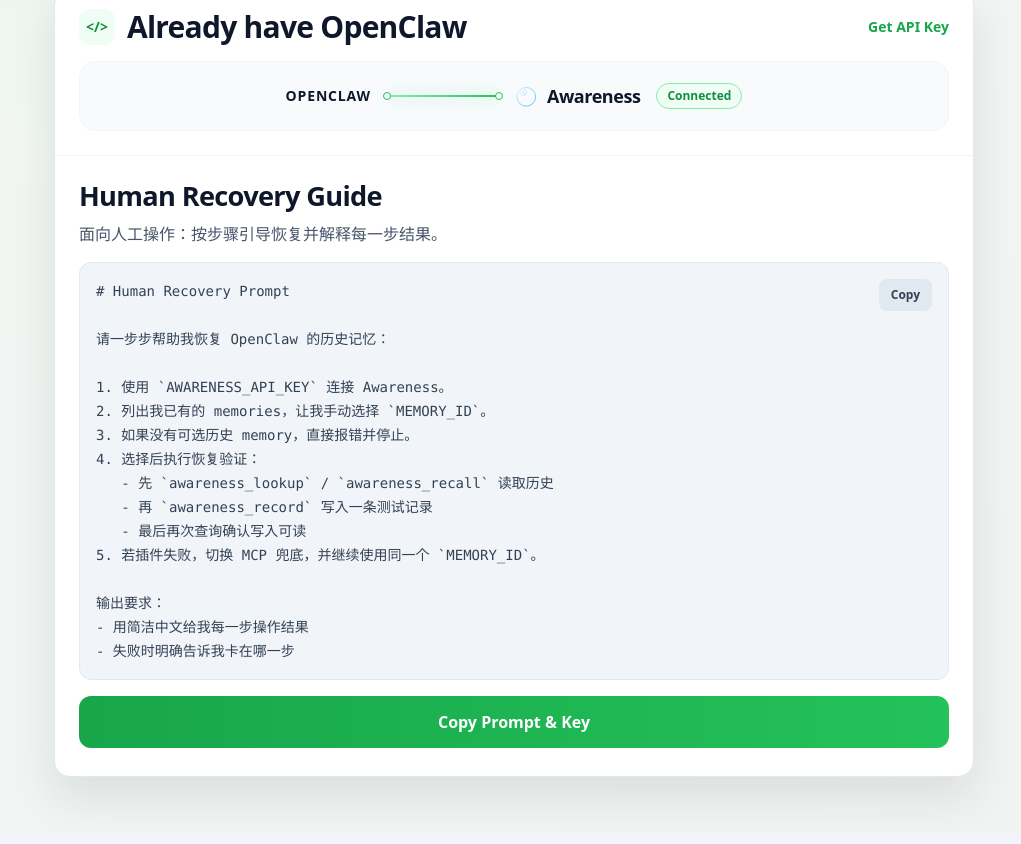
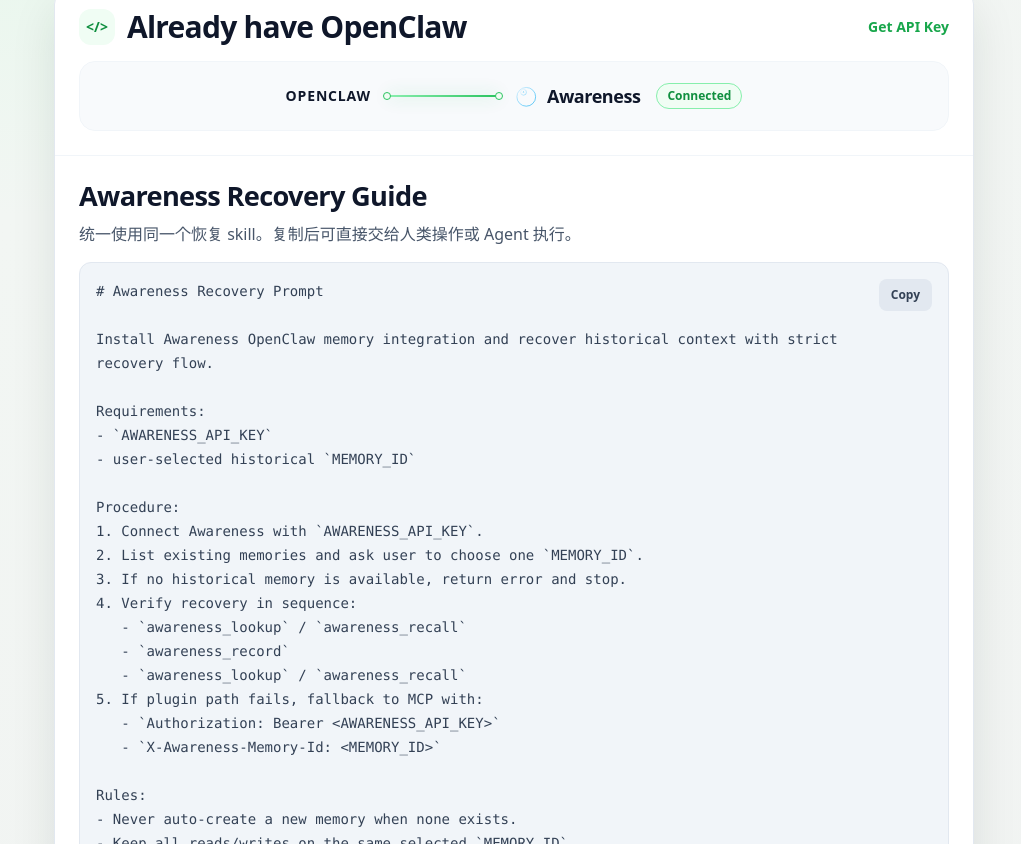
Before and after one commit to AricRedemption/openclaw-awareness-config-vault, a Next.js app: page / in a window 1280 px wide. Shown: the part 436-1280 px from the top of the page, without its empty margins (126-1147 px from the left). Built offline with nearby package versions, Linux system fonts and the light colour scheme.

Commit message:
refactor: use single shared recovery skill prompt

```diff
--- /dev/null
+++ b/public/skills/awareness-recovery.md
@@ -0,0 +1,24 @@
+# Awareness Recovery Prompt
+
+Install Awareness OpenClaw memory integration and recover historical context with strict recovery flow.
+
+Requirements:
+- `AWARENESS_API_KEY`
+- user-selected historical `MEMORY_ID`
+
+Procedure:
+1. Connect Awareness with `AWARENESS_API_KEY`.
+2. List existing memories and ask user to choose one `MEMORY_ID`.
+3. If no historical memory is available, return error and stop.
+4. Verify recovery in sequence:
+   - `awareness_lookup` / `awareness_recall`
+   - `awareness_record`
+   - `awareness_lookup` / `awareness_recall`
+5. If plugin path fails, fallback to MCP with:
+   - `Authorization: Bearer <AWARENESS_API_KEY>`
+   - `X-Awareness-Memory-Id: <MEMORY_ID>`
+
+Rules:
+- Never auto-create a new memory when none exists.
+- Keep all reads/writes on the same selected `MEMORY_ID`.
+- Report each step status clearly.
--- a/public/skills/human-recovery.md
+++ /dev/null
@@ -1,16 +0,0 @@
-# Human Recovery Prompt
-
-请一步步帮助我恢复 OpenClaw 的历史记忆：
-
-1. 使用 `AWARENESS_API_KEY` 连接 Awareness。
-2. 列出我已有的 memories，让我手动选择 `MEMORY_ID`。
-3. 如果没有可选历史 memory，直接报错并停止。
-4. 选择后执行恢复验证：
-   - 先 `awareness_lookup` / `awareness_recall` 读取历史
-   - 再 `awareness_record` 写入一条测试记录
-   - 最后再次查询确认写入可读
-5. 若插件失败，切换 MCP 兜底，并继续使用同一个 `MEMORY_ID`。
-
-输出要求：
-- 用简洁中文给我每一步操作结果
-- 失败时明确告诉我卡在哪一步
--- a/src/app/page.tsx
+++ b/src/app/page.tsx
@@ -11,14 +11,7 @@
   );
   const [copyHint, setCopyHint] = useState("Copy");
   const [copyAllHint, setCopyAllHint] = useState("Copy Prompt & Key");
-
-  const skillFile = useMemo(
-    () =>
-      mode === "human"
-        ? "/skills/human-recovery.md"
-        : "/skills/agent-recovery.md",
-    [mode]
-  );
+  const skillFile = "/skills/awareness-recovery.md";
 
   useEffect(() => {
     let active = true;
@@ -154,14 +147,10 @@
 
           <div className="mt-6 border-t border-slate-100 px-4 pb-6 pt-6 sm:px-6 sm:pb-7">
             <h3 className="text-2xl font-bold tracking-tight sm:text-[1.7rem]">
-              {mode === "human"
-                ? "Human Recovery Guide"
-                : "Agent Recovery Guide"}
+              Awareness Recovery Guide
             </h3>
             <p className="mt-2.5 max-w-3xl text-sm leading-6 text-slate-600 sm:text-base">
-              {mode === "human"
-                ? "面向人工操作：按步骤引导恢复并解释每一步结果。"
-                : "面向代理执行：严格按恢复协议执行并返回结构化状态。"}
+              统一使用同一个恢复 skill。复制后可直接交给人类操作或 Agent 执行。
             </p>
 
             <div className="mt-4 flex flex-col gap-3 rounded-xl border border-slate-200 bg-slate-100 p-4 sm:flex-row sm:items-start sm:gap-4">
```
Also changed, not shown: public/skills/agent-recovery.md (deleted, +0 -24 lines).
